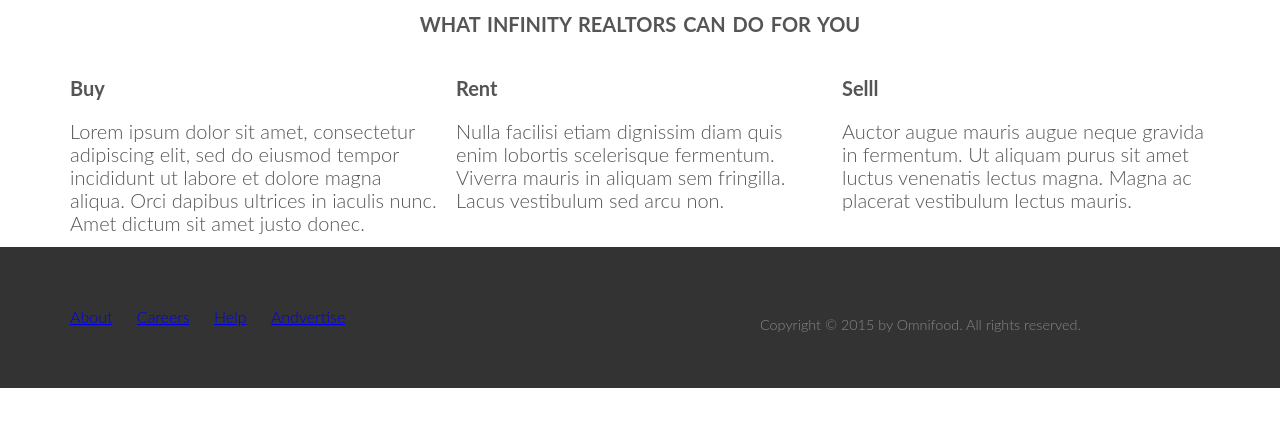
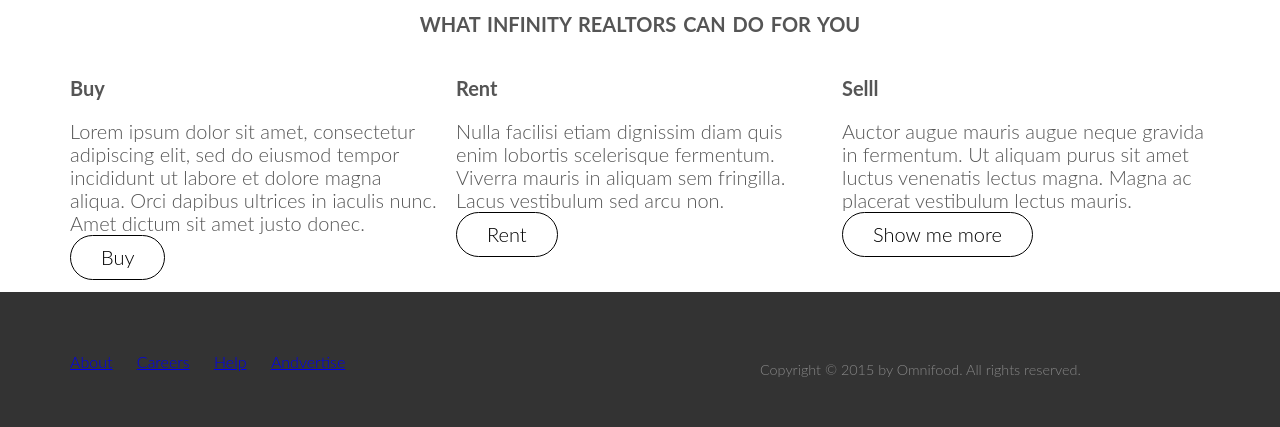
Before and after one commit to kemnerluke/infinity-realtors, a plain HTML site: page index.html in a window 1280 px wide. Shown: the part 827-1254 px from the top of the page. Before the commit the page ends 1215 px from the top, so only its background shows below. Drawn offline with nearby package versions, Linux system fonts and the light colour scheme.

Commit message:
added buttons to features section

```diff
--- a/index.html
+++ b/index.html
@@ -64,12 +64,14 @@
             <div class="col span-1-of-3">
                 <h4>Buy</h4>
                 <p>Lorem ipsum dolor sit amet, consectetur adipiscing elit, sed do eiusmod tempor incididunt ut labore et dolore magna aliqua. Orci dapibus ultrices in iaculis nunc. Amet dictum sit amet justo donec.</p>
+                <a class="btn btn-ghost" href="#">Buy</a>
                 </div>
 
 
                 <div class="col span-1-of-3">
                 <h4>Rent</h4>
                 <p>Nulla facilisi etiam dignissim diam quis enim lobortis scelerisque fermentum. Viverra mauris in aliquam sem fringilla. Lacus vestibulum sed arcu non.</p>
+                <a class="btn btn-ghost" href="#">Rent</a>
                 </div>
 
 
@@ -77,6 +79,7 @@
                 <div class="col span-1-of-3">
                 <h4>Selll</h4>
                 <p>Auctor augue mauris augue neque gravida in fermentum. Ut aliquam purus sit amet luctus venenatis lectus magna. Magna ac placerat vestibulum lectus mauris.</p>
+                <a class="btn btn-ghost" href="#">Show me more</a>
                 </div>
 
 
--- a/resources/css/styles.css
+++ b/resources/css/styles.css
@@ -165,9 +165,22 @@ h3{
 }
 
 
+.btn-ghost:link, .btn-ghost:visited, input[type=submit]{
+
+    display: inline-block;
+    padding: 10px 30px;
+    font-weight: 300;
+    text-decoration: none;
+    border-radius: 200px;
+    transition: background-color 0.2s, border 0.2s, color 0.2s;
+}
 
 
+.btn-ghost:link, .btn-ghost:visited {
+    border: 1px solid #000000;
 
+    color: #000000;
+}
 
 
 
```
